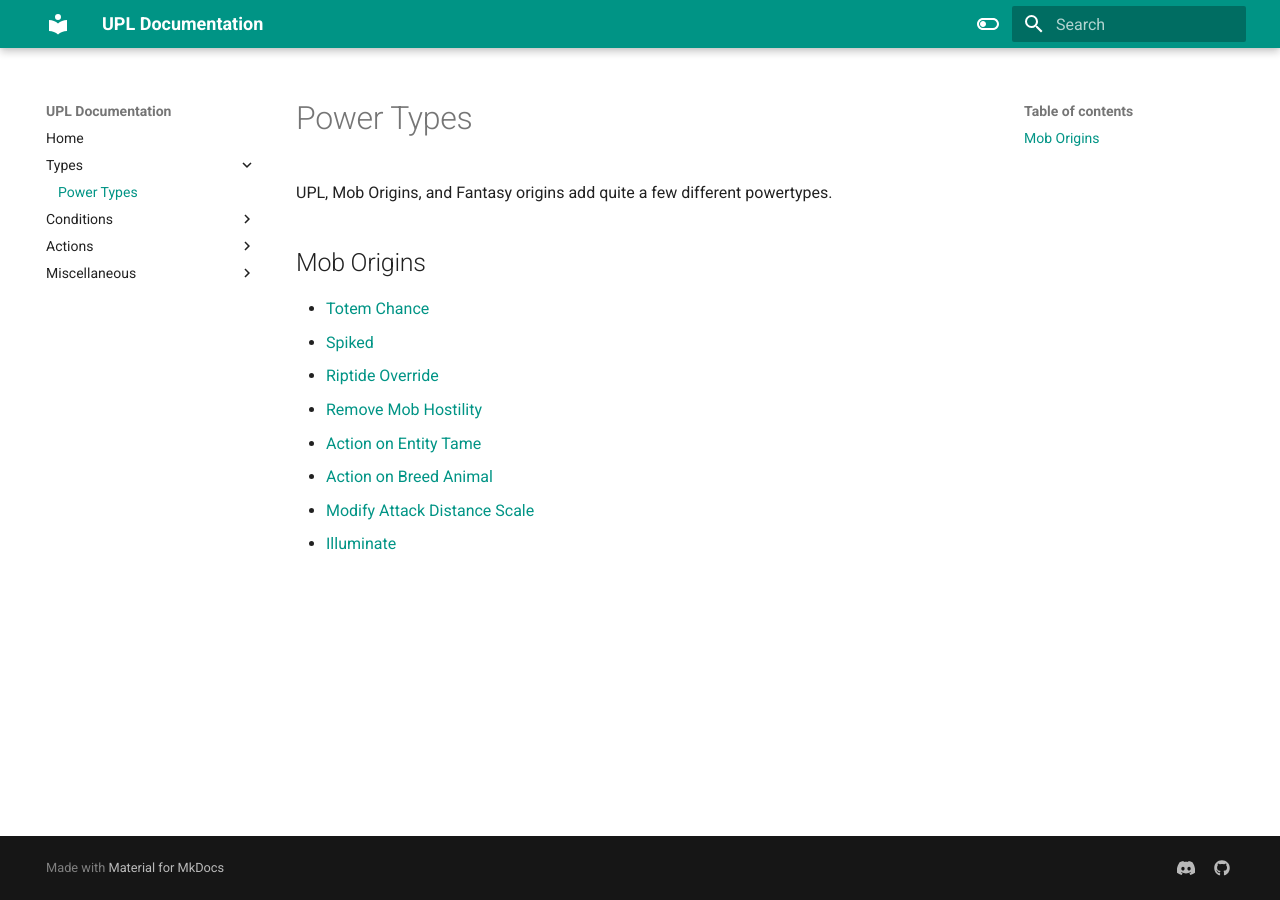
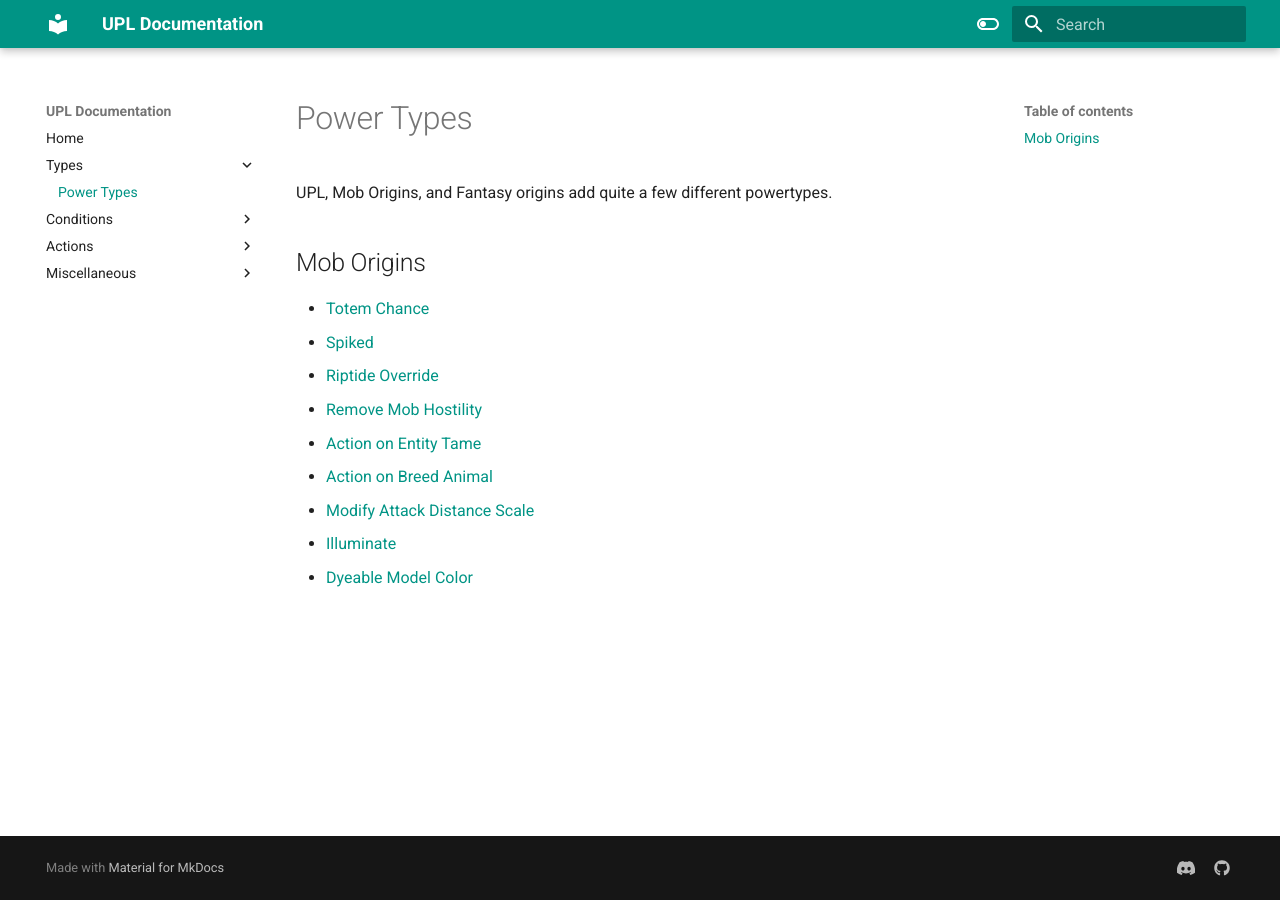
Before and after one commit to UltrusBot/Mob-Origin-Docs, an MkDocs documentation site: the page built from docs/power_types.md, in a window 1280 px wide. Built offline with MkDocs 1.6.1 and Material for MkDocs 9.7.7, drawn with Linux system fonts in a browser that asks for light colours; the version menu is left out.

Commit message:
actually add dyeable model color to power type section

```diff
--- a/docs/power_types.md
+++ b/docs/power_types.md
@@ -11,3 +11,4 @@ UPL, Mob Origins, and Fantasy origins add quite a few different powertypes.
 * [Action on Breed Animal](power_types/action_on_breed_animal.md)
 * [Modify Attack Distance Scale](power_types/modify_attack_distance_scale.md)
 * [Illuminate](power_types/illuminate.md)
+* [Dyeable Model Color](power_types/dyeable_model_color.md)
```
